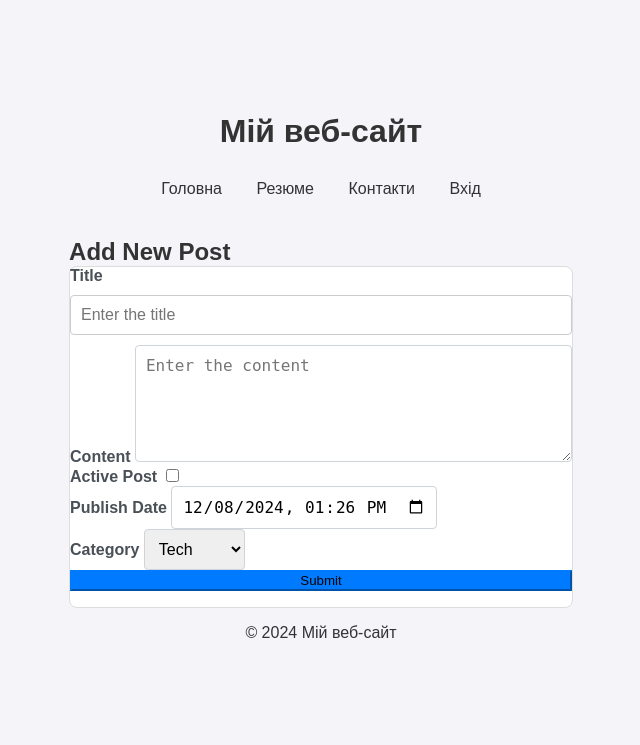
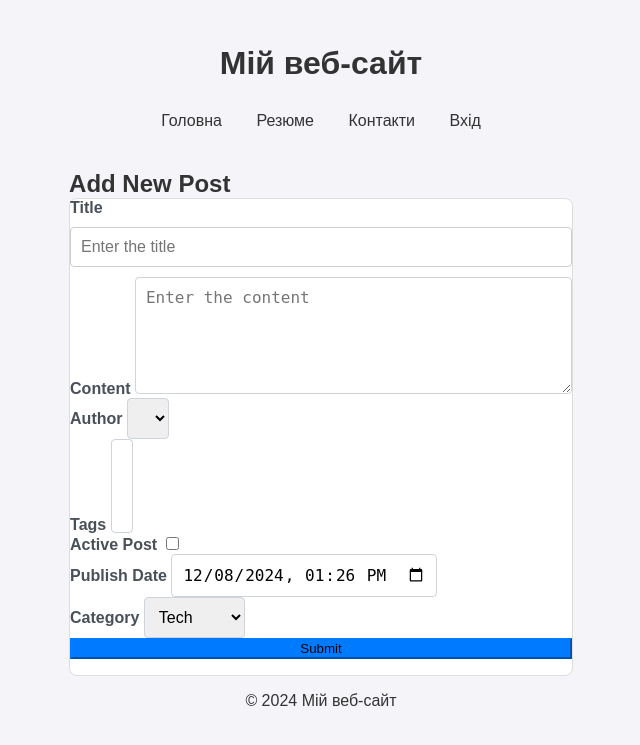
Before and after one commit to bakaipnu/flask-app, a Flask app: page /posts/add_post in a window 1280 px wide. Shown: the top 745 px of the page, without its empty margins (319-959 px from the left). Run offline with Flask 3, Linux system fonts and the light colour scheme; lists and menus that the app fills with data are empty; some libraries are stand-ins or nearby versions.

Commit message:
feat: lab8

```diff
--- a/app/posts/forms.py
+++ b/app/posts/forms.py
@@ -1,14 +1,10 @@
 from datetime import datetime
-
 from flask_wtf import FlaskForm
-from wtforms import (BooleanField,
-                     DateTimeLocalField,
-                     StringField,
-                     TextAreaField,
-                     SelectField,
-                     SubmitField)
+from wtforms import (BooleanField, DateTimeLocalField, StringField, TextAreaField,
+                     SelectField, SelectMultipleField, SubmitField)
 from wtforms.validators import DataRequired, Length
-
+from app.posts.models import Tag
+from app.users.models import User
 
 CATEGORIES = [("tech", "Tech"),
               ("science", "Science"),
@@ -40,5 +36,24 @@
                            choices=CATEGORIES,
                            validators=[DataRequired()])
 
+    author = SelectField("Author",
+                         coerce=int,
+                         validators=[DataRequired()],
+                         render_kw={"class": "form-control"})
+
+    tags = SelectMultipleField("Tags",
+                               coerce=int,
+                               choices=[],
+                               render_kw={"class": "form-control"})
+
     submit = SubmitField("Submit",
                          render_kw={"class": "btn btn-primary"})
+
+    def __init__(self, *args, **kwargs):
+        super(PostForm, self).__init__(*args, **kwargs)
+
+        users = User.query.all()
+        self.author.choices = [(user.id, user.username) for user in users]
+
+        tags = Tag.query.all()
+        self.tags.choices = [(tag.id, tag.name) for tag in tags]
--- a/app/posts/templates/add_post.html
+++ b/app/posts/templates/add_post.html
@@ -15,9 +15,21 @@
           {{ form.content.label(class="form-label") }}
           {{ form.content }}
         </div>
+
+        <div class="mb-3">
+          {{ form.author.label(class="form-label") }}
+          {{ form.author }}
+        </div>
+
+        <div class="mb-3">
+          {{ form.tags.label(class="form-label") }}
+          {{ form.tags }}
+        </div>
+
         {{ render_field(form.is_active) }}
         {{ render_field(form.publish_date) }}
         {{ render_field(form.category) }}
+
         <div class="d-grid">
           {{ form.submit }}
         </div>
--- a/app/posts/views.py
+++ b/app/posts/views.py
@@ -1,7 +1,7 @@
 from flask import abort, flash, redirect, render_template, url_for, session
 from . import posts_blueprint
 from .forms import PostForm
-from app.posts.models import Post
+from app.posts.models import Post, Tag
 from app import db
 
 
@@ -20,6 +20,9 @@
             posted=form.publish_date.data,
             author=username,
         )
+
+        selected_tags = Tag.query.filter(Tag.id.in_(form.tags.data)).all()
+        new_post.tags.extend(selected_tags)
 
         db.session.add(new_post)
         db.session.commit()
```
Also changed, not shown: app/posts/models.py (+20 -1 lines), app/posts/templates/post_details.html (+17 -0 lines), app/users/models.py (added, +13 -0 lines), app/models.py (deleted).
